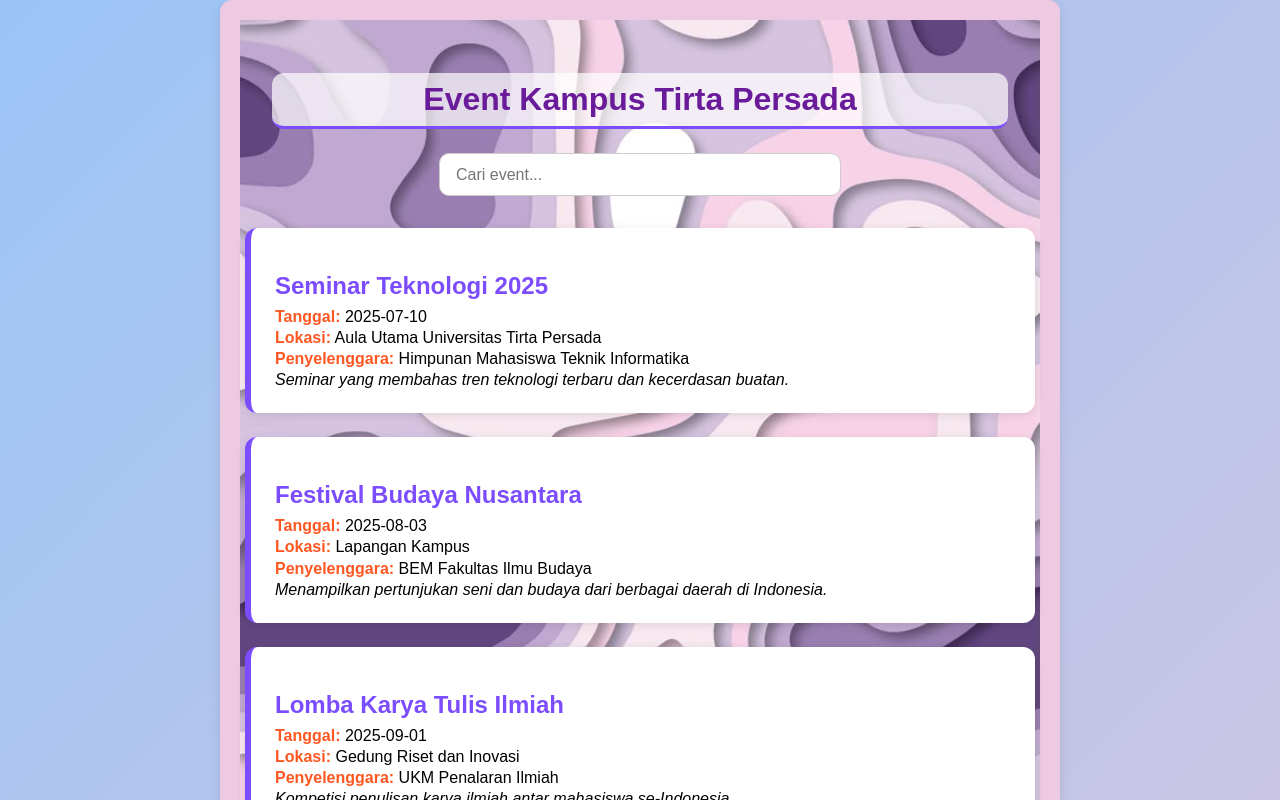
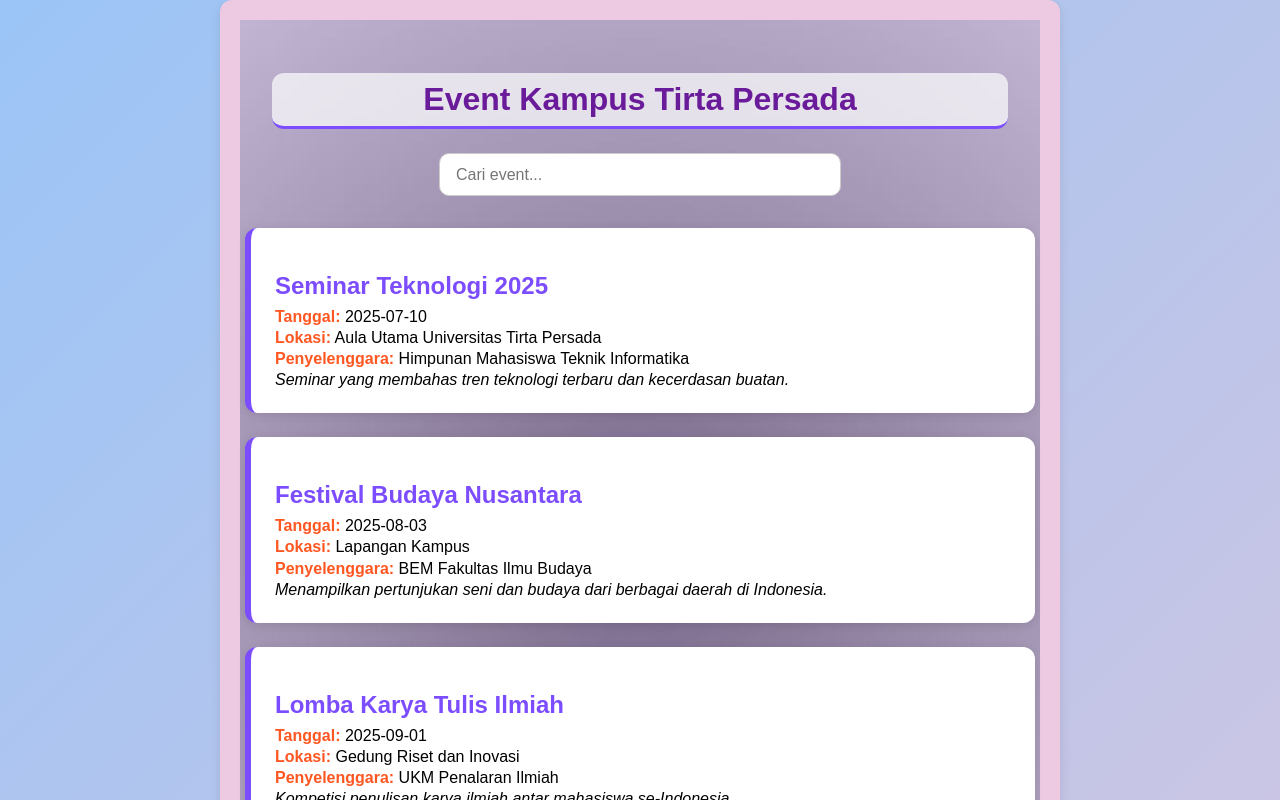
Before and after one commit to anisasafangatun/EventKampus, a React (Create React App) app in the folder frontend/: page / in a window 1280 px wide. Shown: the top 800 px of the page. Built offline with nearby package versions, Linux system fonts and the light colour scheme.

Commit message:
refactor: fetch event data from public API

```diff
--- a/frontend/src/components/EventList.css
+++ b/frontend/src/components/EventList.css
@@ -1,5 +1,5 @@
 .event-list-container {
-  background-image: url("/images/gambar1.jfif");
+  background-image: url(/images/foto1.jfif);
   background-size: cover;
   background-blend-mode: overlay;
   background-position: center;
```
Also changed, not shown: frontend/public/images/foto1.jfif (added), frontend/public/images/gambar1.jfif (deleted).
